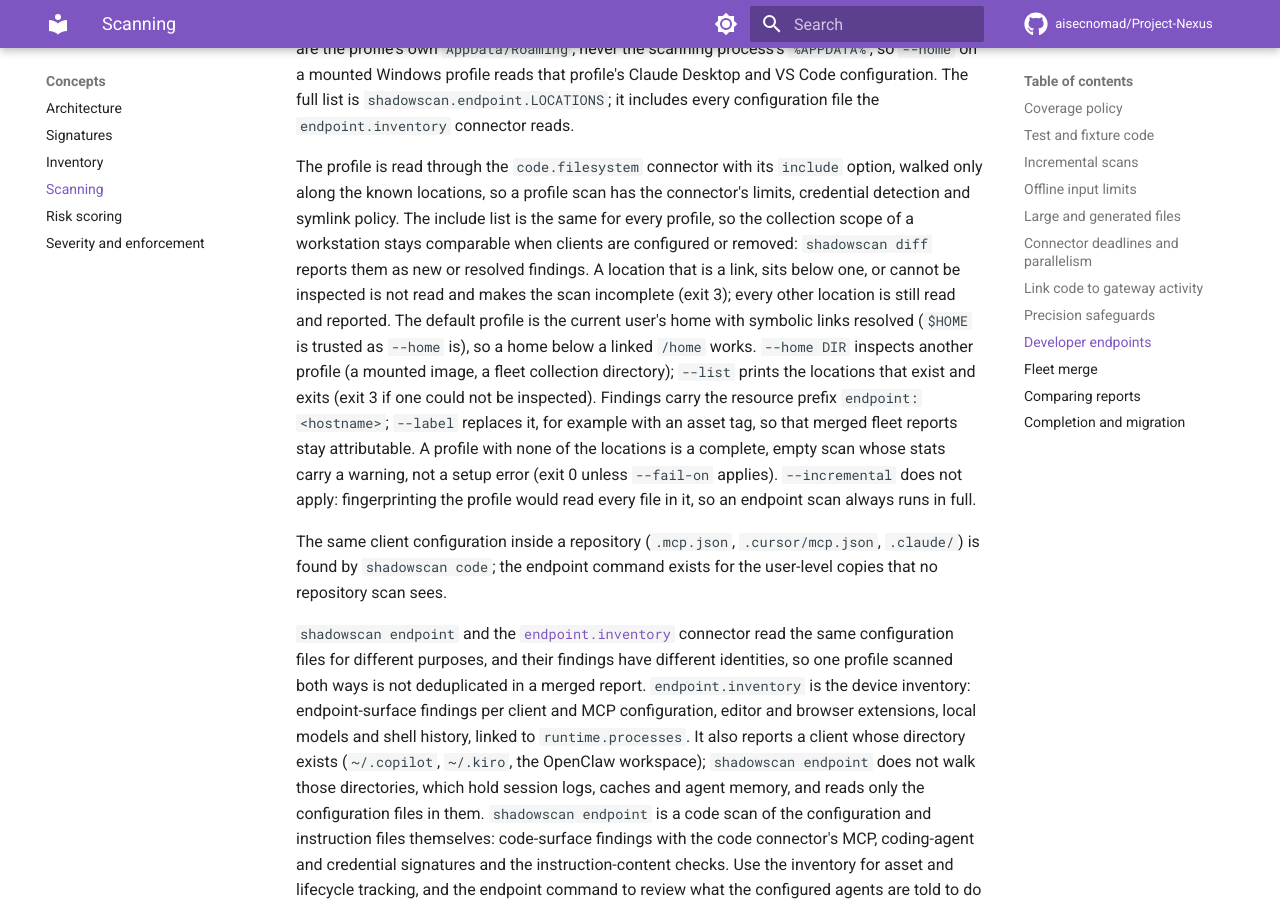
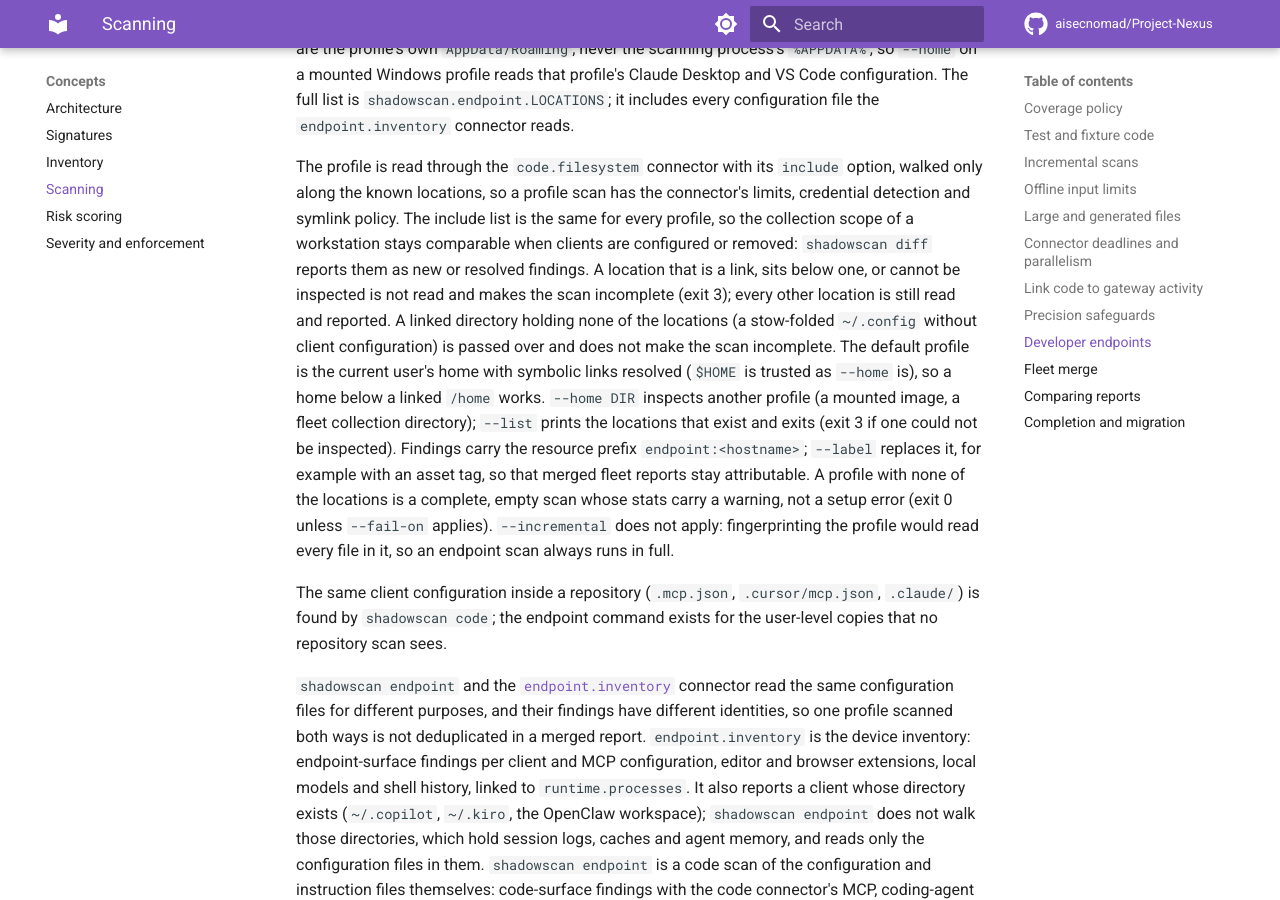
Before and after one commit to aisecnomad/Project-Nexus, an MkDocs documentation site: the page built from docs/scanning.md, in a window 1280 px wide and 900 px high, scrolled down 12447 px. Built offline with MkDocs 1.6.1 and Material for MkDocs 9.7.7, drawn with Linux system fonts in a browser that asks for light colours; comment, search, counter and statistics services are not loaded.

Commit message:
Pass over include-chain links that hold no selected path
Since shadowscan endpoint scans every profile with the full location
list as its include list, the code.filesystem walk enters each directory
on the way to a known location. A directory link there (a stow-folded
~/.config, a linked ~/.aws) was always recorded as an unscanned link, so
every endpoint scan of such a profile was incomplete (exit 3) even when
no client configuration existed behind the link. With the earlier
existing-locations-only include list such a profile was complete.

A directory link that only leads toward include paths is now checked by
looking up those paths' metadata through it, without listing or reading
anything behind it. It stays a coverage gap when one exists or the
lookup fails for a reason other than absence, and is passed over when
none exists. Links at or below a selected path, and scans without
include, are handled as before.

Signed-off-by: Claude <noreply@anthropic.com>
Co-Authored-By: Claude Opus 5.5 <noreply@anthropic.com>
Claude-Session: https://claude.ai/code/session_01NNpBL4DqDDJdF9hLExvpc9

```diff
--- a/docs/scanning.md
+++ b/docs/scanning.md
@@ -569,12 +569,14 @@ list is the same for every profile, so the collection scope of a workstation
 stays comparable when clients are configured or removed: `shadowscan diff`
 reports them as new or resolved findings. A location that is a link, sits
 below one, or cannot be inspected is not read and makes the scan incomplete
-(exit 3); every other location is still read and reported. The default profile
-is the current user's home with symbolic links resolved (`$HOME` is trusted as
-`--home` is), so a home below a linked `/home` works. `--home DIR` inspects
-another profile (a mounted image, a fleet collection directory); `--list`
-prints the locations that exist and exits (exit 3 if one could not be
-inspected). Findings carry the resource prefix `endpoint:<hostname>`; `--label`
+(exit 3); every other location is still read and reported. A linked directory
+holding none of the locations (a stow-folded `~/.config` without client
+configuration) is passed over and does not make the scan incomplete. The
+default profile is the current user's home with symbolic links resolved
+(`$HOME` is trusted as `--home` is), so a home below a linked `/home` works.
+`--home DIR` inspects another profile (a mounted image, a fleet collection
+directory); `--list` prints the locations that exist and exits (exit 3 if one
+could not be inspected). Findings carry the resource prefix `endpoint:<hostname>`; `--label`
 replaces it, for example with an asset tag, so that merged fleet reports stay
 attributable. A profile with none of the locations is a complete, empty scan
 whose stats carry a warning, not a setup error (exit 0 unless `--fail-on`
```
Also changed, not shown: CHANGELOG.md (+4 -1 lines), docs/connectors/code.md (+5 -1 lines), docs/production.md (+4 -3 lines), 2 other files.
